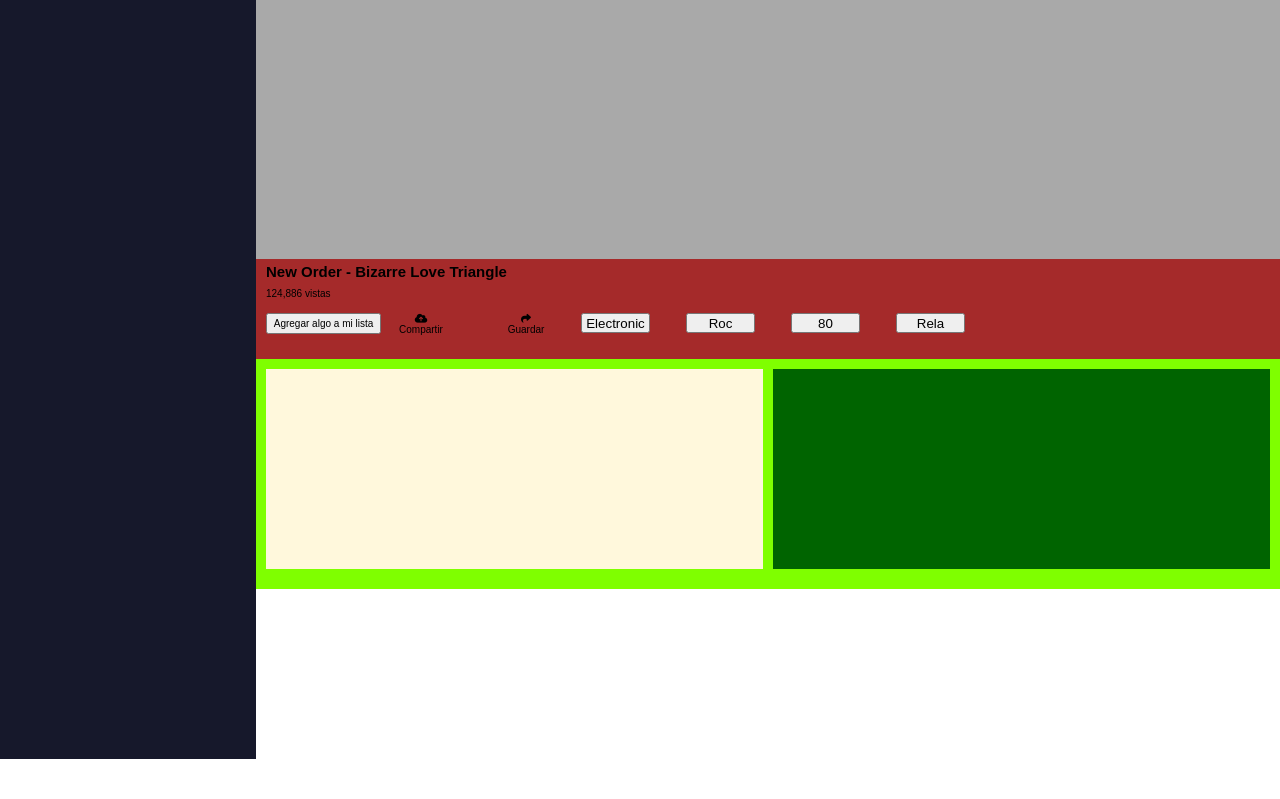
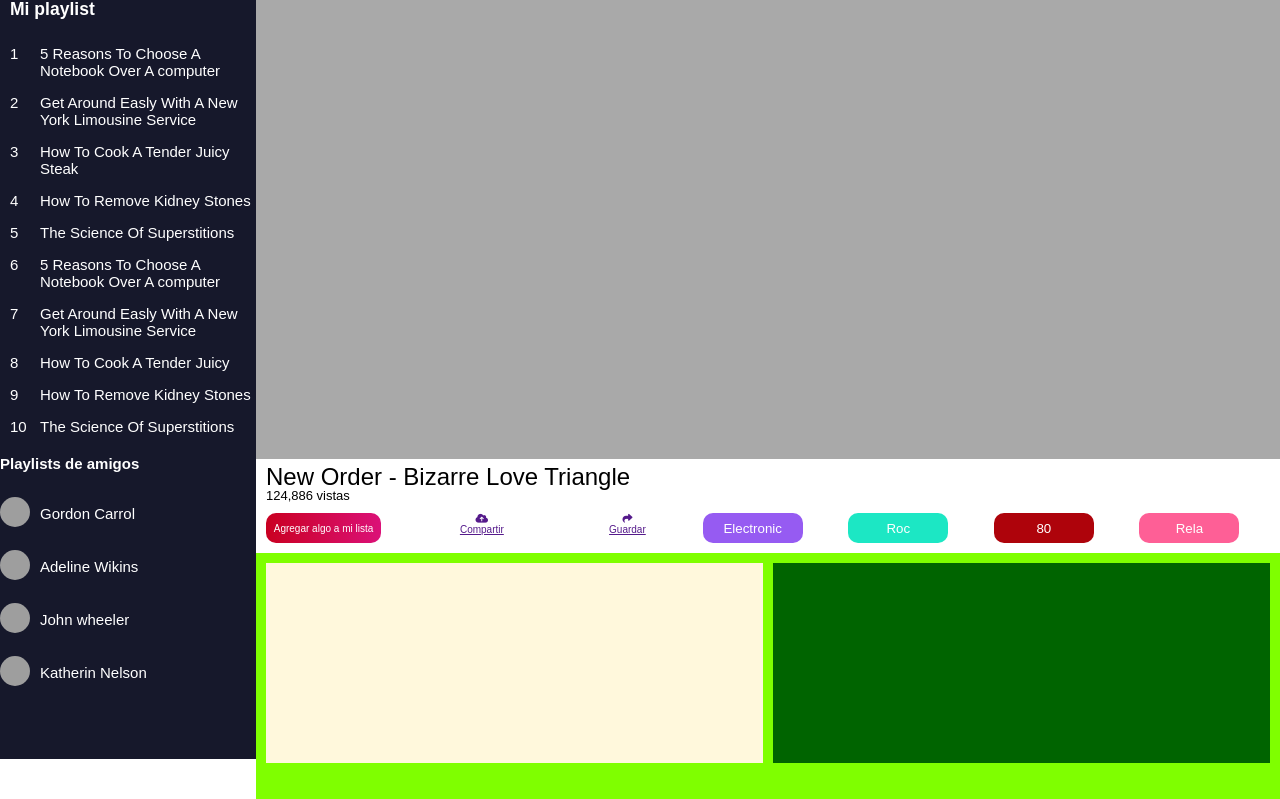
Before and after one commit to vega99/videoResponsive, a plain HTML site: page index.html in a window 1280 px wide. Shown: the part 41-840 px from the top of the page. Before the commit the page ends 800 px from the top, so only its background shows below. Drawn offline with Linux system fonts and the light colour scheme; grey boxes are pictures that could not be loaded.

Commit message:
Header Terminado

```diff
--- a/index.html
+++ b/index.html
@@ -5,14 +5,20 @@
     <meta name="viewport" content="width=device-width, initial-scale=1.0">
     <title>Template Responsive</title>
     <link rel="stylesheet" href="style.css">
+    <link rel="stylesheet" href="tablet.css" media="screen and (min-width: 768px)">
+    <link rel="stylesheet" href="laptop.css" media="screen and (min-width: 1000px)">
     <script src="https://kit.fontawesome.com/da98b03e06.js" crossorigin="anonymous"></script>
 </head>
 <body>
     <main class="flex">
         <nav class="nav">
             <h1 href="">Platzi Video</h1>
-            <div id="playlist">
-<!--                 <div class="playlist-grid">
+            <a href="javascript:void(0);" class="icon" onclick="myFunction()">
+                <i class="fa fa-bars"></i>
+            </a>
+            <div class="" id="playlist">
+                <section class="flex-f">
+                    <div class="play-grid">
                         <h3 class="subtitle">Mi playlist</h3>
                         <p class="">1</p>
                         <span>5 Reasons To Choose A Notebook Over A computer</span>
@@ -34,6 +40,8 @@
                     <span>How To Remove Kidney Stones</span>
                     <p class="">10</p>
                     <span>The Science Of Superstitions</span>
+                    </div>
+                    <div class="play-grid">
                         <h4>Playlists de amigos</h4>
                         <div class="user">
                             <img src="https://pbs.twimg.com/profile_images/1196498675738071041/b9m1QfW2_400x400.jpg" alt="">
@@ -54,7 +62,8 @@
 
                         </div>
                         <span class="user user-text"  class="user">Katherin Nelson</span>
-                </div> -->
+                    </div>
+                </section>
             </div>
         </nav>
         <section class="contenedor">
@@ -67,16 +76,20 @@
                     <p class="f">124,886 vistas</p>
                     <button class="ag">Agregar algo a mi lista</button>
                     <div class="com">
+                        <a href="">
                             <span class="icon">
                                 <i class="fas fa-cloud-upload-alt"></i>
                             </span>
                             <p>Compartir</p>
+                        </a>
                     </div>
                     <div class="share">
+                        <a href="">
                             <span class="icon">
                                 <i class="fas fa-share"></i>
                             </span>
                             <p>Guardar</p>
+                        </a>
                     </div>
                     <button class="b1">Electronic</button>
                     <button class="b2">Roc</button>
@@ -94,5 +107,17 @@
             </section>
         </section>
     </main>
+
+
+    <script>
+        function myFunction() {
+          var x = document.getElementById("playlist");
+          if (x.style.display === "block") {
+            x.style.display = "none";
+          } else {
+            x.style.display = "block";
+          }
+        }
+        </script>
 </body>
 </html>
--- /dev/null
+++ b/laptop.css
@@ -0,0 +1,55 @@
+
+    .nav{
+        grid-template-columns: 1fr;
+        grid-template-rows: 40px 30px 1fr;
+    }
+    .nav h1{
+        align-self: start;
+    }
+    .nav .icon{
+        align-self: start;
+        display: none;
+    }
+    #playlist{
+        display: block;
+    }
+    #playlist .flex-f div:nth-child(1){
+        margin-right: auto;
+        margin-left: 10px;
+        font-size: 20;
+    }
+    .play-grid{
+        grid-row-gap: 15px;
+    }
+    .video-titulo{
+        grid-template-rows: repeat(2, 20px) 30px;
+        grid-template-columns: minmax(100px, 200px) repeat(6, minmax(100px, 150px));
+    }
+
+    .video-titulo .titulo{
+        font-size: 24px;
+        margin-bottom:30px;
+    }
+    .f{
+        font-size: 13px;
+    }
+    .nav{
+        width: 20%;
+        height: 100vh;
+        flex-grow: 1;
+    }
+    .flex{
+        flex-direction: row;
+        flex-wrap: wrap;
+    }
+    .contenedor{
+        width: 80%;
+        overflow: scroll;
+    }
+
+    .video-play{
+        height: 500px;
+    }
+    .contenedor{
+        overflow: auto;
+    }
--- a/style.css
+++ b/style.css
@@ -11,15 +11,75 @@
 }
 
 .nav{
-    width: 100%;
-    height: 50px;
+    width: 100vw;
+    min-height: 50px;
     background-color: rgb(22, 24, 43);
     color: white;
     font-size: 10px;
     position: sticky;
     top:0;
+    display: grid;
+    grid-template-columns: 1fr 1fr;
+}
 
+
+#playlist{
+    grid-column: 1 / -1;
+    justify-self: center;
+    display: none;
 }
+.flex-f{
+    display: flex;
+    flex-direction: column;
+    flex-wrap: wrap;
+}
+
+.play-grid{
+    display: grid;
+    grid-template-columns: minmax(20px, 30px) minmax(50px, 250px);
+    grid-row-gap: 5px;
+    margin-bottom: 20px;
+}
+.play-grid .subtitle{
+    grid-column: 1 / 3;
+    margin-bottom: 10px;
+}
+h1{
+    margin-bottom: 18px;
+    align-self: end;
+    margin-left: 10px;
+}
+.play-grid h4{
+    grid-column: 1 / 3;
+    margin-bottom: 10px;
+}
+.play-grid .user-text{
+    margin-left: 10px;
+}
+.user img{
+    width: 30px;
+    height: 30px;
+    border-radius: 50%;
+}
+.user{
+    align-self: center;
+    margin-bottom: 5px;
+}
+.nav .icon{
+    justify-self: end;
+    align-self: center;
+    padding: 12px;
+    background-color: cadetblue;
+    font-size:x-large;
+}
+
+
+
+
+
+
+
+
 .contenedor{
     width: 100%;
     height: auto;
@@ -28,7 +88,6 @@
 .video{
     width: 100%;
     height: 300px;
-    background-color: brown;
 }
 
 .video-play{
@@ -48,6 +107,7 @@
 .titulo{
     grid-column: 1 / -1;
     grid-row: 1;
+    font-weight: 400;
 }
 .com, .share{
     text-align: center;
@@ -63,24 +123,49 @@
     font-size: 10px;
     width: 115px;
     height: 21px;
+    border: none;
+    background: linear-gradient(to left,#db1178,#c90021);
+    border-radius: 10px;
+    color: white;
 }
 
 
 .video-titulo .b1{
     grid-row: 4;
     width: 69px;
+    border-radius: 20px;
+    border:none;
+    outline: none;
+    background-color: #965bf2;
+    color: white;
+    border-radius: 10px;
 }
 .video-titulo .b2{
     grid-row: 4;
     width: 69px;
+    border:none;
+    outline: none;
+    background-color: #1ce7c4;
+    color: white;
+    border-radius: 10px;
 }
 .video-titulo .b3{
     grid-row: 4;
     width: 69px;
+    border:none;
+    outline: none;
+    background-color: #ae030b;
+    color: white;
+    border-radius: 10px;
 }
 .video-titulo .r{
     grid-row: 4;
     width: 69px;
+    border:none;
+    outline: none;
+    background-color: #fe5f96;
+    color: white;
+    border-radius: 10px;
 }
 
 
@@ -109,67 +194,3 @@
     height: 200px;
     background-color: darkgreen;
 }
-
-@media screen and (min-width: 768px){
-    .coment{
-        grid-template-columns: auto auto;
-        grid-column-gap: 10px;
-    }
-    .video-titulo{
-        grid-template-rows: repeat(3, 20px);
-        grid-template-columns: repeat(7, 100px);
-    }
-    .ag{
-        grid-row: 3;
-        grid-column: 1 / 2;
-        font-size: 10px;
-        width: 115px;
-        height: 21px;
-    }
-
-
-    .video-titulo .b1{
-        grid-row: 3;
-        grid-column: 4 / 5;
-        width: 69px;
-    }
-    .video-titulo .b2{
-        grid-row: 3;
-        grid-column: 5 / 6;
-        width: 69px;
-    }
-    .video-titulo .b3{
-        grid-row: 3;
-        grid-column: 6/ 7;
-        width: 69px;
-    }
-    .video-titulo .r{
-        grid-row: 3;
-        grid-column: 7 / 8;
-        width: 69px;
-    }
-    .video-play{
-        height: 300px;
-    }
-    .video{
-        height: 400px;
-    }
-
-
-}
-@media screen and (min-width: 1000px){
-    .nav{
-        width: 20%;
-        height: 100vh;
-        flex-grow: 1;
-    }
-    .flex{
-        flex-direction: row;
-        flex-wrap: wrap;
-    }
-    .contenedor{
-        width: 80%;
-        overflow: scroll;
-    }
-
-}
--- /dev/null
+++ b/tablet.css
@@ -0,0 +1,60 @@
+
+    .nav{
+        font-size: 15px;
+    }
+    .nav h1{
+        font-size: 25px;
+    }
+    .flex-f{
+        flex-direction: row;
+        justify-content: space-evenly;
+    }
+    #playlist .flex-f div:nth-child(1){
+        margin-right: 150px;
+    }
+    .coment{
+        grid-template-columns: auto auto;
+        grid-template-rows: minmax(500px, auto);
+        grid-column-gap: 10px;
+        min-height: 600px;
+    }
+    .video-titulo{
+        grid-template-rows: repeat(2, 20px) 30px;
+        grid-template-columns: repeat(7, 100px);
+    }
+    .ag{
+        grid-row: 3;
+        grid-column: 1 / 2;
+        font-size: 10px;
+        width: 115px;
+        height: 30px;
+    }
+
+
+    .video-titulo .b1{
+        grid-row: 3;
+        grid-column: 4 / 5;
+        width: 100px;
+    }
+    .video-titulo .b2{
+        grid-row: 3;
+        grid-column: 5 / 6;
+        width: 100px;
+       }
+    .video-titulo .b3{
+        grid-row: 3;
+        grid-column: 6/ 7;
+        width: 100px;
+    }
+    .video-titulo .r{
+        grid-row: 3;
+        grid-column: 7 / 8;
+        width: 100px;
+    }
+    .video-play{
+        height: 300px;
+    }
+    .video{
+        height: auto;
+        margin-bottom: 10px;
+    }
```
Lines whose indentation alone changed are shown as unchanged.
